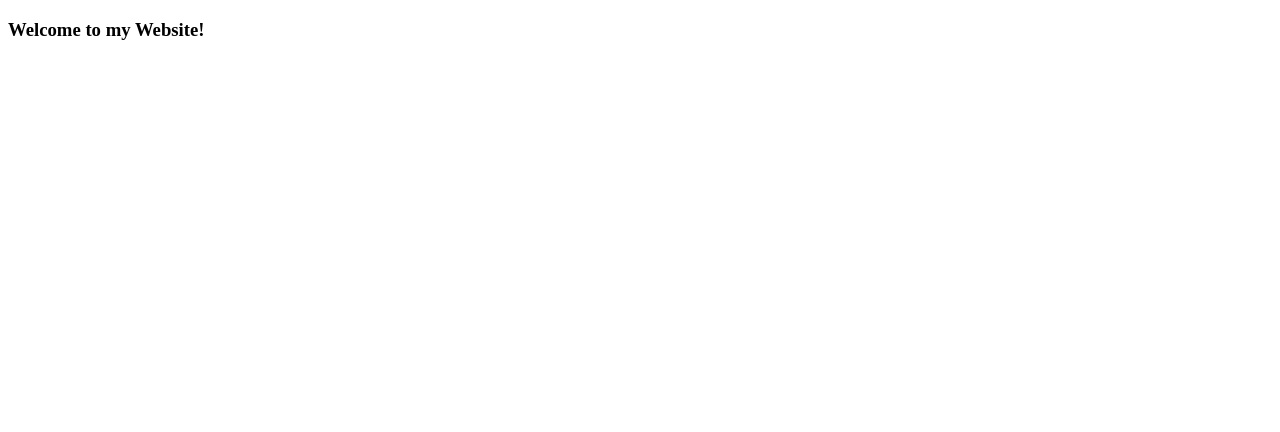
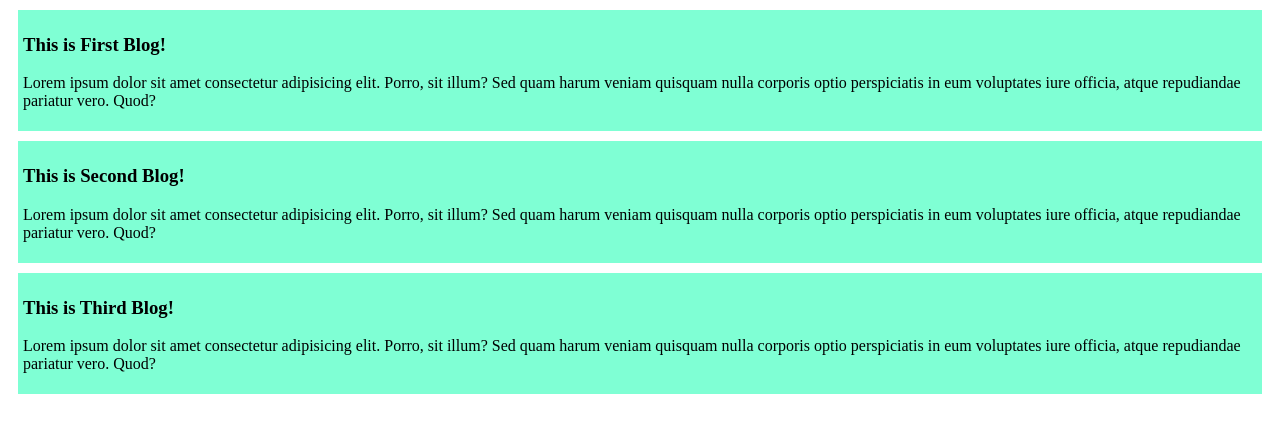
Before and after one commit to Faysal-Sohan/my-first-github-repo, a plain HTML site: page index.html in a window 1280 px wide. Drawn offline with Linux system fonts and the light colour scheme.

Commit message:
added first three blogs

```diff
--- a/index.html
+++ b/index.html
@@ -4,8 +4,21 @@
     <meta charset="UTF-8">
     <meta name="viewport" content="width=device-width, initial-scale=1.0">
     <title>My First Website</title>
+    <link rel="stylesheet" href="styles/blog.css">
 </head>
 <body>
-    <h3>Welcome to my Website!</h3>
+    <div>
+        <h3>This is First Blog!</h3>
+        <p>Lorem ipsum dolor sit amet consectetur adipisicing elit. Porro, sit illum? Sed quam harum veniam quisquam nulla corporis optio perspiciatis in eum voluptates iure officia, atque repudiandae pariatur vero. Quod?</p>
+    </div>
+    <div>
+        <h3>This is Second Blog!</h3>
+        <p>Lorem ipsum dolor sit amet consectetur adipisicing elit. Porro, sit illum? Sed quam harum veniam quisquam nulla corporis optio perspiciatis in eum voluptates iure officia, atque repudiandae pariatur vero. Quod?</p>
+    </div>
+    <div>
+        <h3>This is Third Blog!</h3>
+        <p>Lorem ipsum dolor sit amet consectetur adipisicing elit. Porro, sit illum? Sed quam harum veniam quisquam nulla corporis optio perspiciatis in eum voluptates iure officia, atque repudiandae pariatur vero. Quod?</p>
+    </div>
+
 </body>
 </html>
--- /dev/null
+++ b/styles/blog.css
@@ -0,0 +1,5 @@
+div{
+    background-color: aquamarine;
+    margin: 10px;
+    padding: 5px;
+}
```
